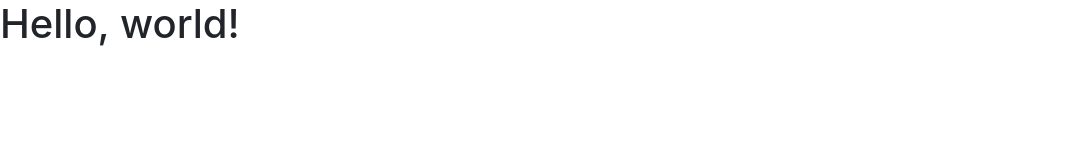
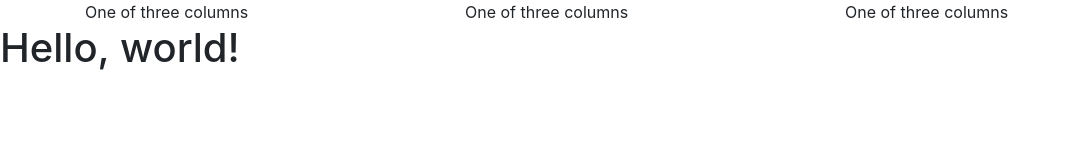
Before and after one commit to Velascat/velascat.github.io, a plain HTML site: page index.html in a window 1280 px wide. Shown: the whole page, without its empty margins (0-1068 px from the left). Drawn offline with nearby package versions, Linux system fonts and the light colour scheme.

Commit message:
Division edits to index.html

```diff
--- a/index.html
+++ b/index.html
@@ -11,12 +11,28 @@
     <title>Hello, world!</title>
   </head>
   <body>
+  <header></header>
+      <div class="container">
+          <div class="row">
+            <div class="col-sm">
+              One of three columns
+            </div>
+            <div class="col-sm">
+              One of three columns
+            </div>
+            <div class="col-sm">
+              One of three columns
+            </div>
+          </div>
+        </div>
+  <main role="main">
     <h1>Hello, world!</h1>
-
+  </main>
     <!-- Optional JavaScript -->
     <!-- jQuery first, then Popper.js, then Bootstrap JS -->
     <script src="https://code.jquery.com/jquery-3.2.1.slim.min.js" integrity="sha384-KJ3o2DKtIkvYIK3UENzmM7KCkRr/rE9/Qpg6aAZGJwFDMVNA/GpGFF93hXpG5KkN" crossorigin="anonymous"></script>
     <script src="https://cdnjs.cloudflare.com/ajax/libs/popper.js/1.12.9/umd/popper.min.js" integrity="sha384-ApNbgh9B+Y1QKtv3Rn7W3mgPxhU9K/ScQsAP7hUibX39j7fakFPskvXusvfa0b4Q" crossorigin="anonymous"></script>
     <script src="https://maxcdn.bootstrapcdn.com/bootstrap/4.0.0/js/bootstrap.min.js" integrity="sha384-JZR6Spejh4U02d8jOt6vLEHfe/JQGiRRSQQxSfFWpi1MquVdAyjUar5+76PVCmYl" crossorigin="anonymous"></script>
+  <footer></footer>
   </body>
 </html>
```
